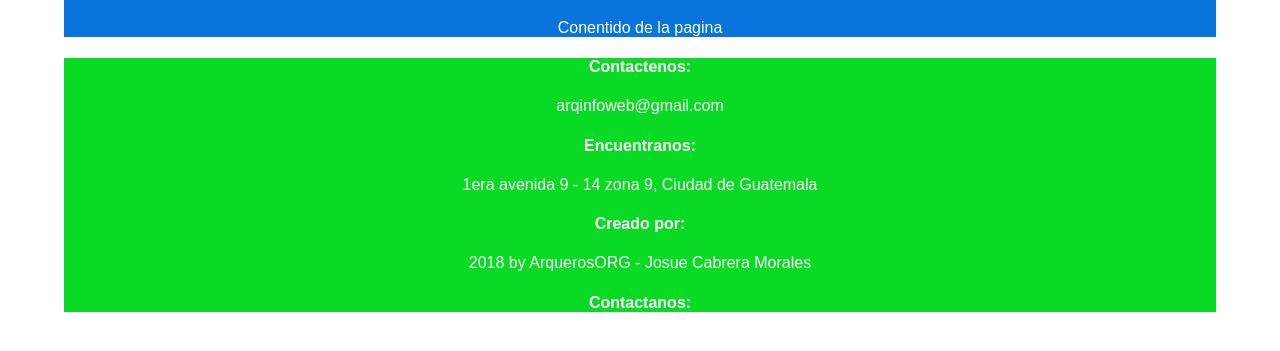
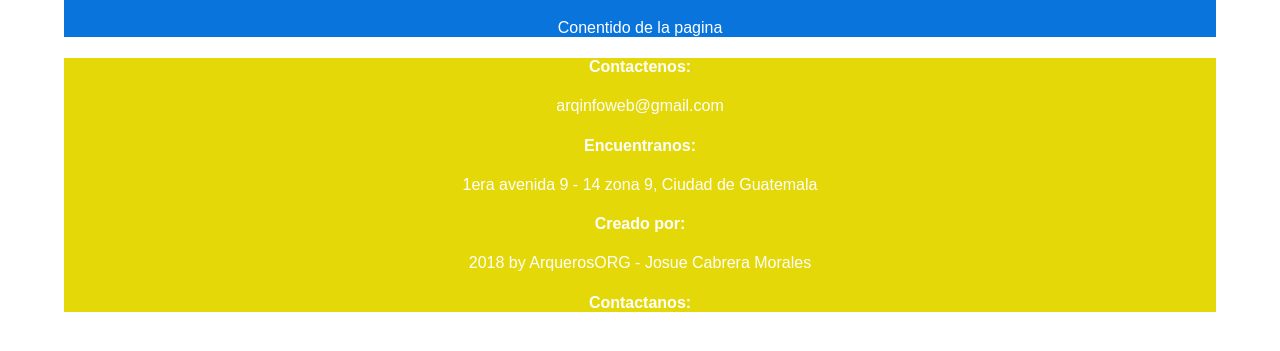
Before and after one commit to joshy110/WebGK, a React app in the folder webgk/: page / in a window 1280 px wide. Shown: the part 251-602 px from the top of the page. Built offline with nearby package versions, Linux system fonts and the light colour scheme.

Commit message:
cambio en el css del footer

```diff
--- a/webgk/src/Componentes/Global/css/Footer.css
+++ b/webgk/src/Componentes/Global/css/Footer.css
@@ -1,5 +1,5 @@
 .Footer {
-    background-color: #09DB25;
+    background-color: #E5D808;
     color: white;
     width: 90%;
     margin: 0 auto;
```
